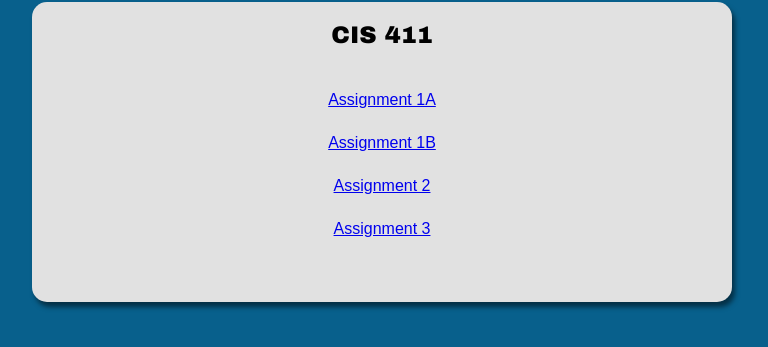
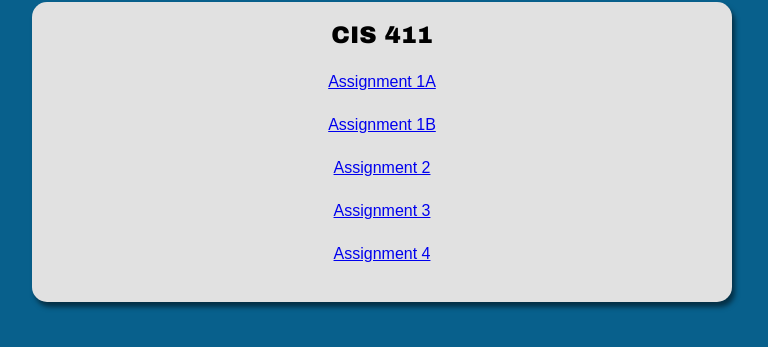
Before and after one commit to dkpat12/dkpat12.github.io, a plain HTML site: page index.html in a window 1280 px wide. Shown: the part 273-620 px from the top of the page, without its empty margins (258-1026 px from the left). Drawn offline with Linux system fonts and the light colour scheme.

Commit message:
Adding Assignment 4 link to home page

```diff
--- a/index.html
+++ b/index.html
@@ -13,11 +13,11 @@
 </header>
 <div class="cs-content">
     <h2>CIS 411</h2>
-    <br>
     <p><a href="assignment1a/index.html">Assignment 1A</a></p>
     <p><a href="assignment1b/index.html">Assignment 1B</a></p>
     <p><a href="assignment2/index.html">Assignment 2</a></p>
     <p><a href="assignment3/index.html">Assignment 3</a></p>
+    <p><a href="assignment4/index.html">Assignment 4</a></p>
 </div>
 </body>
 </html>
```
